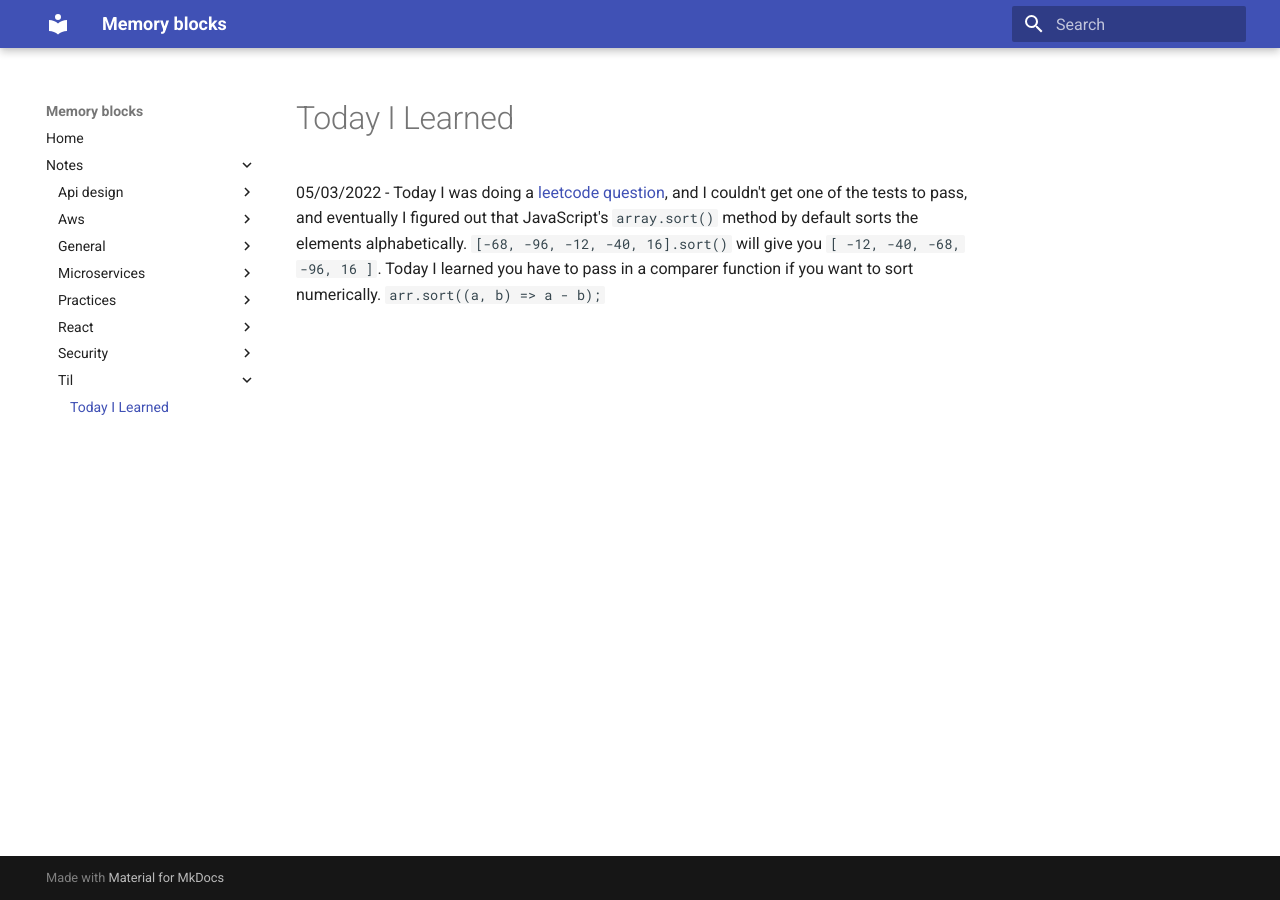
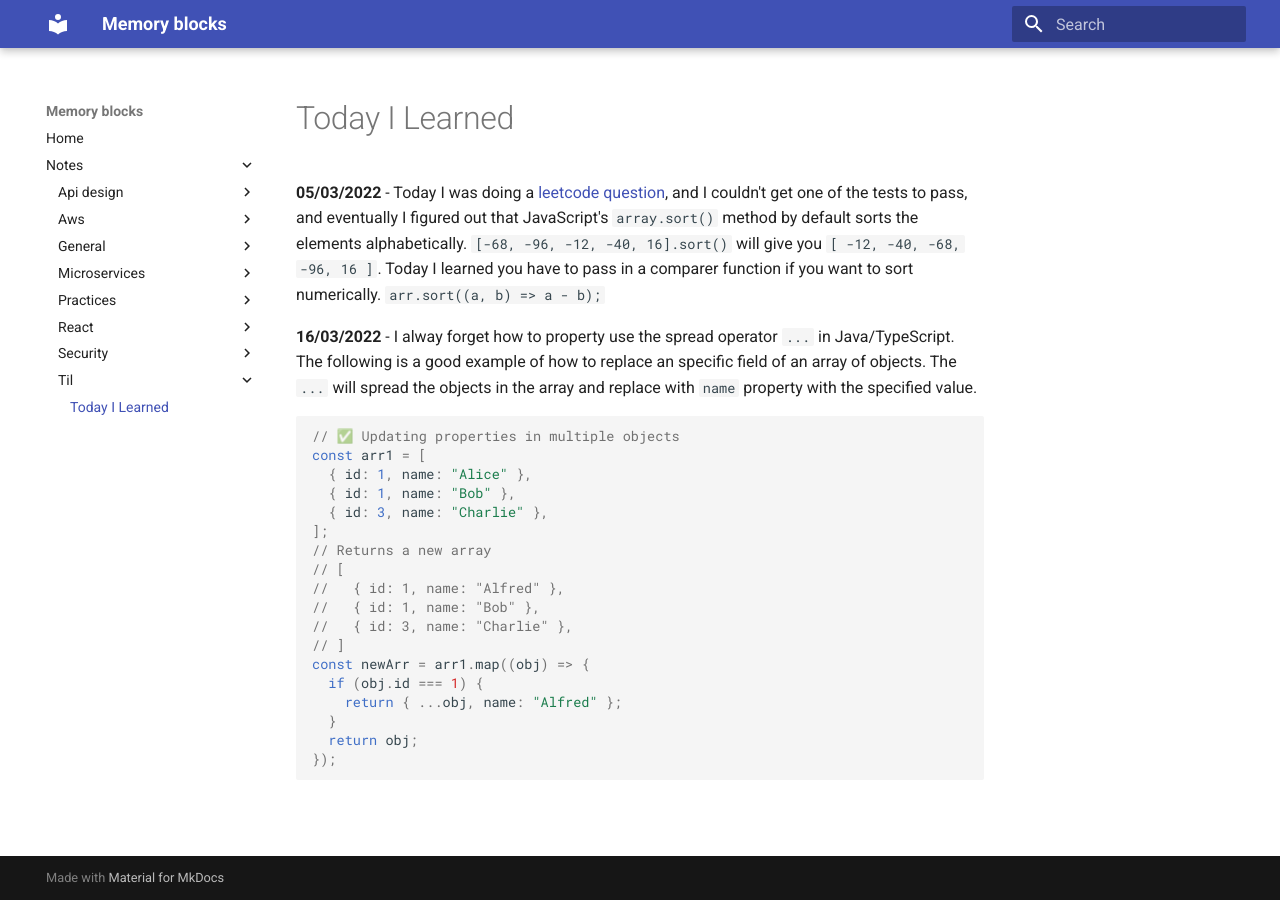
Before and after one commit to elithrade/blog, an MkDocs documentation site: the page built from docs/notes/til/til.md, in a window 1280 px wide. Built offline with MkDocs 1.6.1 and Material for MkDocs 9.7.7, drawn with Linux system fonts in a browser that asks for light colours.

Commit message:
Add new til for spread array of objects

````diff
--- a/docs/notes/til/til.md
+++ b/docs/notes/til/til.md
@@ -1,3 +1,26 @@
 # Today I Learned
 
-05/03/2022 - Today I was doing a [leetcode question](https://leetcode.com/problems/can-make-arithmetic-progression-from-sequence/), and I couldn't get one of the tests to pass, and eventually I figured out that JavaScript's `array.sort()` method by default sorts the elements alphabetically. `[-68, -96, -12, -40, 16].sort()` will give you `[ -12, -40, -68, -96, 16 ]`. Today I learned you have to pass in a comparer function if you want to sort numerically. `arr.sort((a, b) => a - b);`
+**05/03/2022** - Today I was doing a [leetcode question](https://leetcode.com/problems/can-make-arithmetic-progression-from-sequence/), and I couldn't get one of the tests to pass, and eventually I figured out that JavaScript's `array.sort()` method by default sorts the elements alphabetically. `[-68, -96, -12, -40, 16].sort()` will give you `[ -12, -40, -68, -96, 16 ]`. Today I learned you have to pass in a comparer function if you want to sort numerically. `arr.sort((a, b) => a - b);`
+
+**16/03/2022** - I alway forget how to property use the spread operator `...` in Java/TypeScript. The following is a good example of how to replace an specific field of an array of objects. The `...` will spread the objects in the array and replace with `name` property with the specified value.
+
+```ts
+// ✅ Updating properties in multiple objects
+const arr1 = [
+  { id: 1, name: "Alice" },
+  { id: 1, name: "Bob" },
+  { id: 3, name: "Charlie" },
+];
+// Returns a new array
+// [
+//   { id: 1, name: "Alfred" },
+//   { id: 1, name: "Bob" },
+//   { id: 3, name: "Charlie" },
+// ]
+const newArr = arr1.map((obj) => {
+  if (obj.id === 1) {
+    return { ...obj, name: "Alfred" };
+  }
+  return obj;
+});
+```
````
